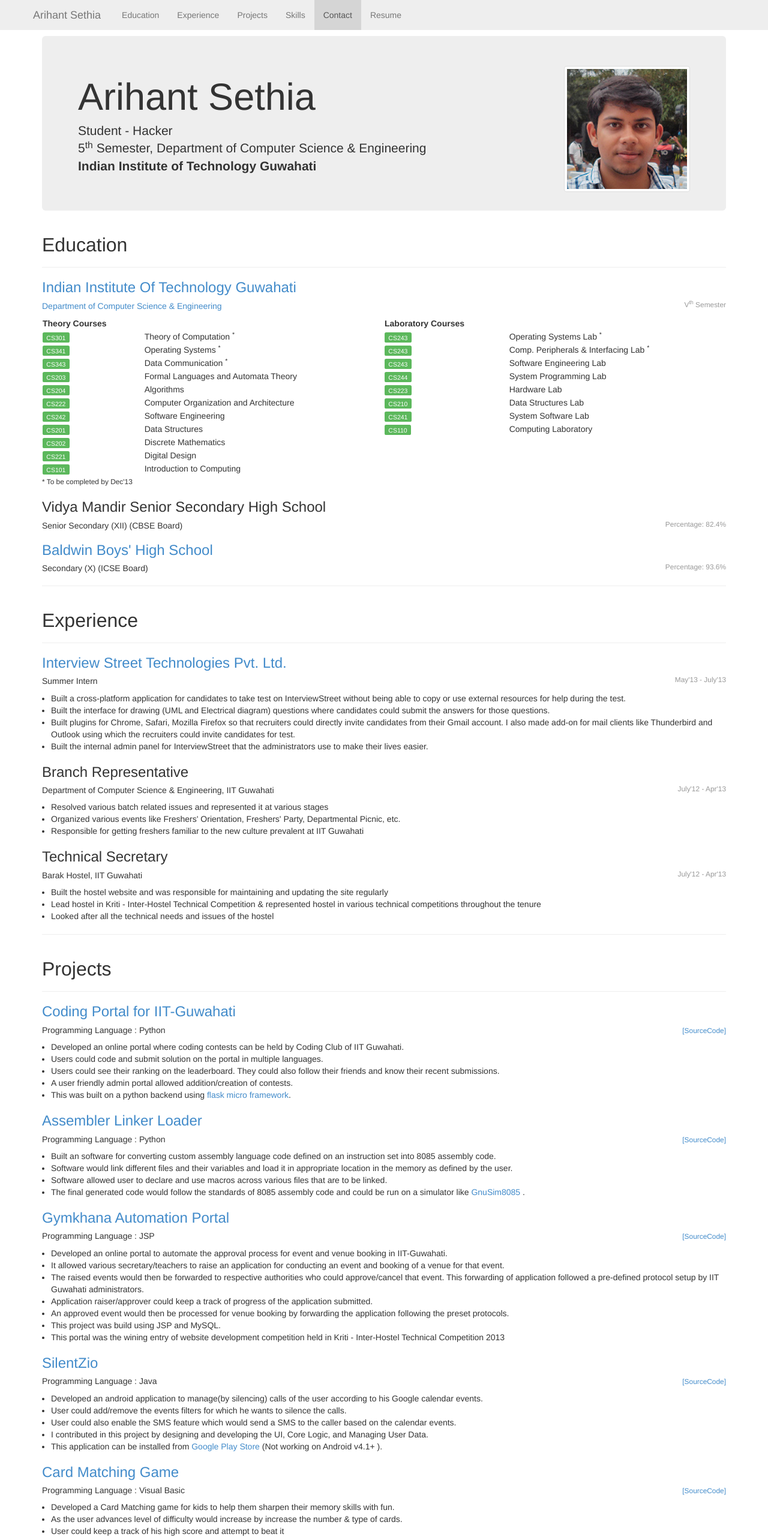
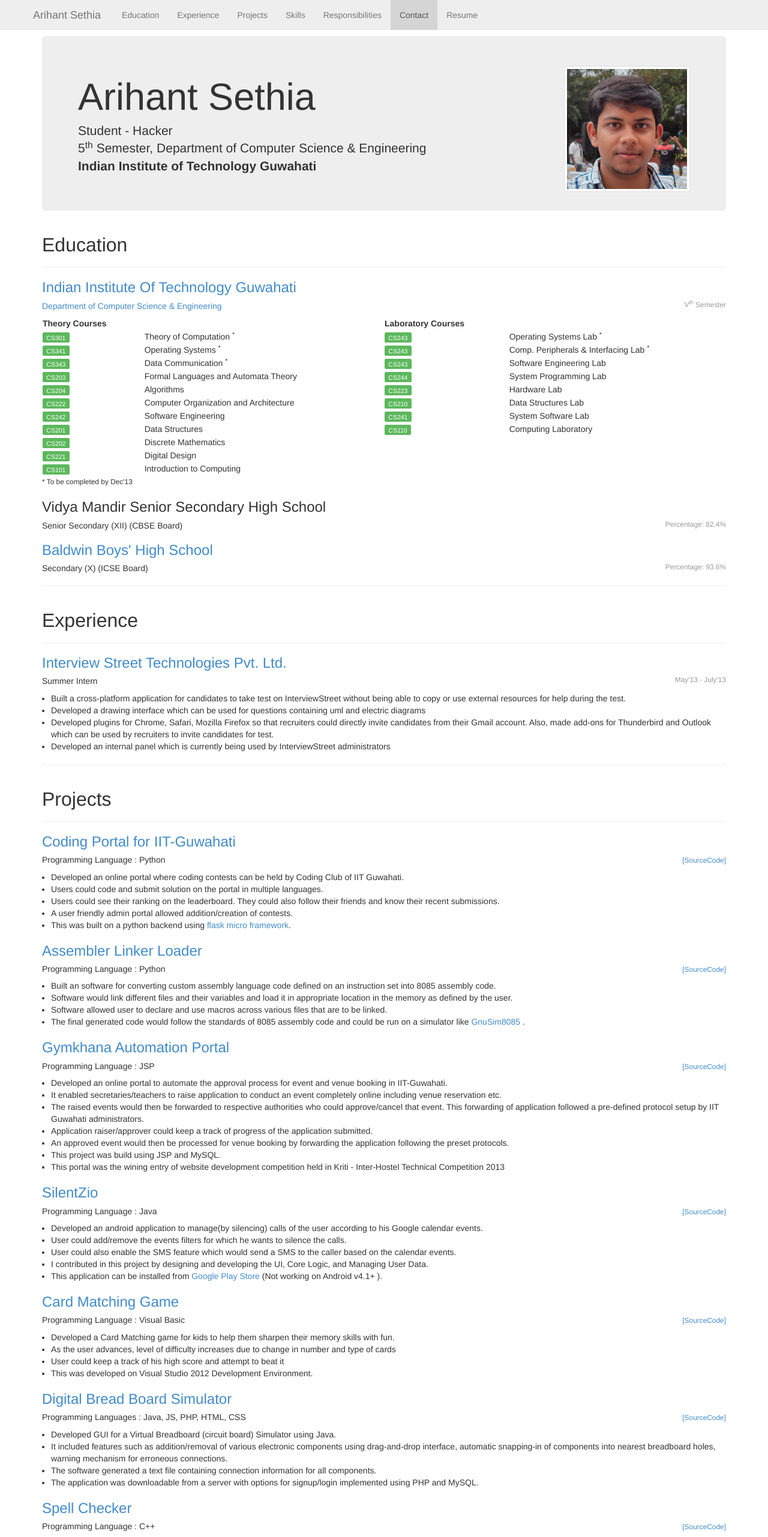
Before and after one commit to arihantsethia/arihantsethia.github.io, a plain HTML site: page index.html in a window 1280 px wide. Shown: the top 2562 px of the page at 60% size. Drawn offline with Linux system fonts and the light colour scheme; some packages are replaced by stand-ins of ours.

Commit message:
CV Fixes

```diff
--- a/index.html
+++ b/index.html
@@ -38,6 +38,7 @@
 					<li><a href="#experience">Experience</a></li>
 					<li><a href="#projects">Projects</a></li>
 					<li><a href="#skills">Skills</a></li>
+					<li><a href="#responsibilities">Responsibilities</a></li>
 					<li><a href="#contact">Contact</a></li>
 					<li><a href="data/Arihant_Sethia_Resume.pdf" target="_blank">Resume</a></li>
 				</ul>
@@ -249,29 +250,9 @@
 			<p>
 				<ul style="padding-left:15px">
 					<li> Built a cross-platform application for candidates to take test on InterviewStreet without being able to copy or use external resources for help during the test. </li>
-					<li> Built the interface for drawing (UML and Electrical diagram) questions where candidates could submit the answers for those questions.</li>
-					<li> Built plugins for Chrome, Safari, Mozilla Firefox so that recruiters could directly invite candidates from their Gmail account. I also made add-on for mail clients like Thunderbird and Outlook using which the recruiters could invite candidates for test. </li>
-					<li> Built the internal admin panel for InterviewStreet that the administrators use to make their lives easier. </li>
-				</ul>
-			</p>
-			<h3>Branch Representative</br>
-			<h5>Department of Computer Science & Engineering, IIT Guwahati<small class="pull-right"> July'12 - Apr'13 </small></h5>
-			</h3>
-			<p>
-				<ul style="padding-left:15px">
-					<li> Resolved various batch related issues and represented it at various stages </li>
-					<li> Organized various events like Freshers' Orientation, Freshers' Party, Departmental Picnic, etc. </li>
-					<li> Responsible for getting freshers familiar to the new culture prevalent at IIT Guwahati</li>
-				</ul>
-			</p>
-			<h3>Technical Secretary</br>
-			<h5>Barak Hostel, IIT Guwahati <small class="pull-right"> July'12 - Apr'13 </small></h5>
-			</h3>
-			<p>
-				<ul style="padding-left:15px">
-					<li> Built the hostel website and was responsible for maintaining and updating the site regularly </li>
-					<li> Lead hostel in  Kriti - Inter-Hostel Technical Competition & represented hostel in various technical competitions throughout the tenure</li>
-					<li> Looked after all the technical needs and issues of the hostel</li>
+					<li> Developed a drawing interface which can be used for questions containing uml and electric diagrams</li>
+					<li> Developed plugins for Chrome, Safari, Mozilla Firefox so that recruiters could directly invite candidates from their Gmail account. Also, made add-ons for Thunderbird and Outlook which can be used by recruiters to invite candidates for test. </li>
+					<li> Developed an internal panel which is currently being used by InterviewStreet administrators </li>
 				</ul>
 			</p>
 		</div>
@@ -309,7 +290,7 @@
 			<p>
 				<ul style="padding-left:15px">
 					<li> Developed an online portal to automate the approval process for event and venue booking in IIT-Guwahati. </li>
-					<li> It allowed various secretary/teachers to raise an application for conducting an event and booking of a venue for that event.</li>
+					<li> It enabled secretaries/teachers to raise application to conduct an event completely online including venue reservation etc.</li>
 					<li> The raised events would then be forwarded to respective authorities who could approve/cancel that event. This forwarding of application followed a pre-defined protocol setup by IIT Guwahati administrators.</li>
 					<li> Application raiser/approver could keep a track of progress of the application submitted.</li>
 					<li> An approved event would then be processed for venue booking by forwarding the application following the preset protocols.</li>
@@ -335,7 +316,7 @@
 			<p>
 				<ul style="padding-left:15px">
 					<li> Developed a Card Matching game for kids to help them sharpen their memory skills with fun.</li>
-					<li> As the user advances level of difficulty would increase by increase the number & type of cards.</li>
+					<li> As the user advances, level of difficulty increases due to change in number and type of cards</li>
 					<li> User could keep a track of his high score and attempt to beat it</li>
 					<li> This was developed on Visual Studio 2012 Development Environment.</li>
 				</ul>
@@ -501,6 +482,32 @@
 			</div>
 		</div>
 		<hr>
+		<div id="responsibilities">
+			<div class="page-header">
+				<h2>Positions of Responsibilities <small></small></h2>
+			</div>
+			<h3>Branch Representative</br>
+			<h5>Department of Computer Science & Engineering, IIT Guwahati<small class="pull-right"> July'12 - Apr'13 </small></h5>
+			</h3>
+			<p>
+				<ul style="padding-left:15px">
+					<li> Resolved various batch related issues and represented it at various stages </li>
+					<li> Organized various events like Freshers' Orientation, Freshers' Party, Departmental Picnic, etc. </li>
+					<li> Responsible for getting freshers familiar to the new culture prevalent at IIT Guwahati</li>
+				</ul>
+			</p>
+			<h3>Technical Secretary</br>
+			<h5>Barak Hostel, IIT Guwahati <small class="pull-right"> July'12 - Apr'13 </small></h5>
+			</h3>
+			<p>
+				<ul style="padding-left:15px">
+					<li> Built the hostel website and was responsible for maintaining and updating the site regularly.</li>
+					<li> Lead hostel in  Kriti - Inter-Hostel Technical Competition & represented hostel in various technical competitions throughout the tenure.</li>
+					<li> Looked after all the technical needs and issues of the hostel.</li>
+				</ul>
+			</p>
+		</div>
+		<hr>
 		<div id="contact">
 			<div class="page-header">
 				<h2>Contact <small></small></h2>
```
Also changed, not shown: 1 other file.
